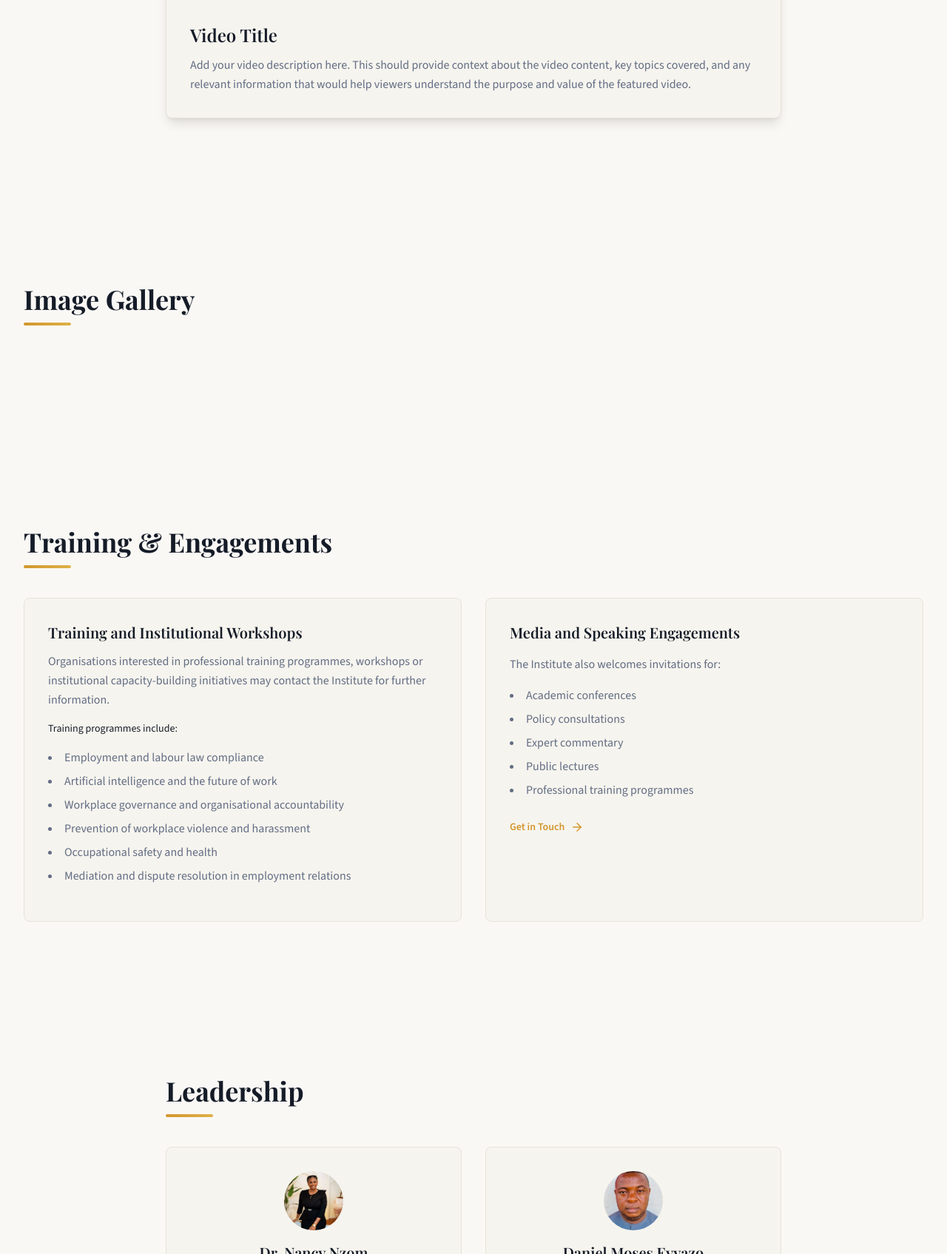
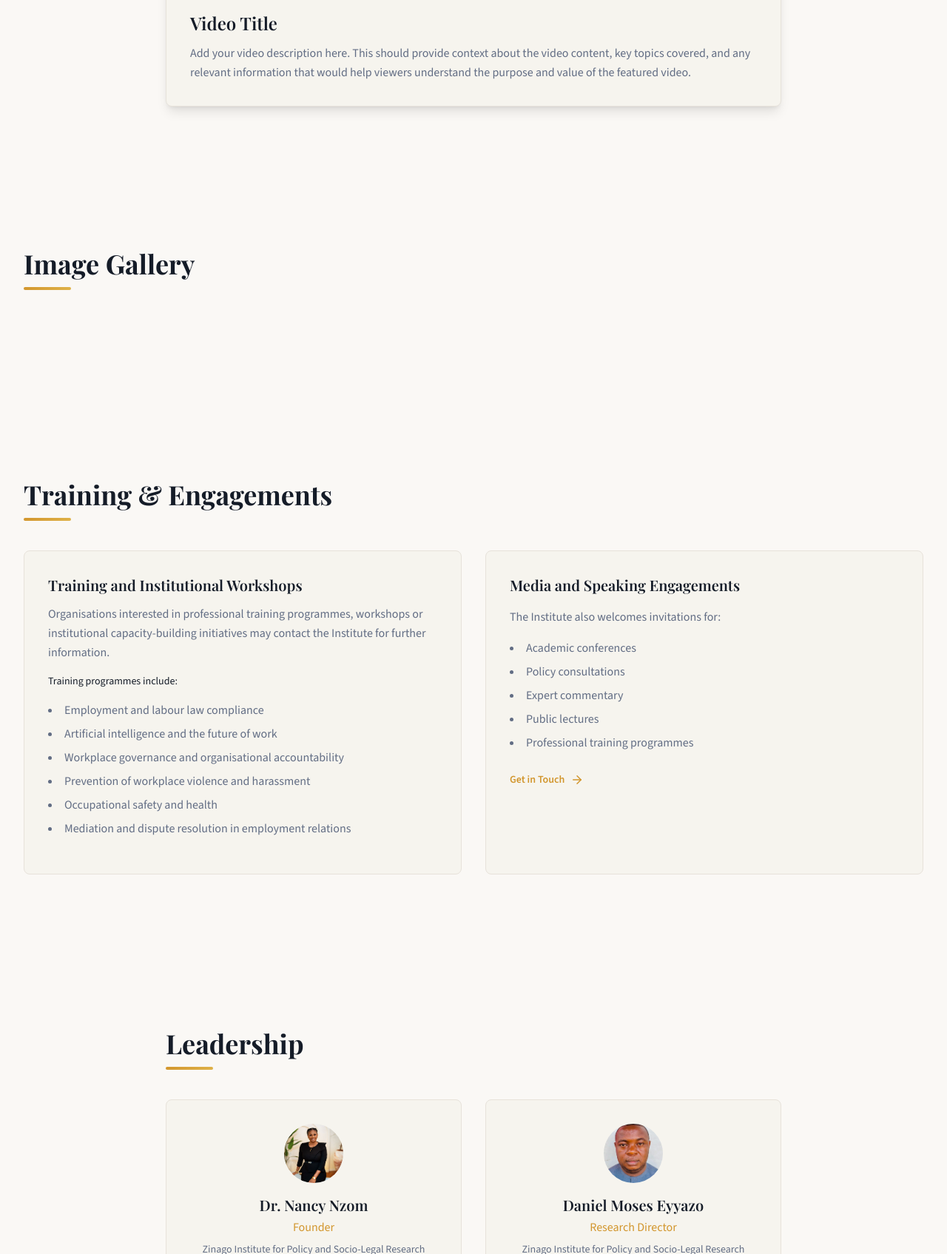
Before and after one commit to Emeka-Onwuepe/zinagoinstitute-new, a Django app: page / in a window 1280 px wide. Shown: the part 4805-6500 px from the top of the page at 74% size. Run offline with Django 5.2, Linux system fonts and the light colour scheme; data that the repository does not hold is empty; some libraries are stand-ins or nearby versions; some web fonts are replaced.

Commit message:
reduced padding

```diff
--- a/frontview/templates/frontview/imageGallery.html
+++ b/frontview/templates/frontview/imageGallery.html
@@ -1,5 +1,5 @@
 {% comment %} {/* Image Gallery */} {% endcomment %}
-<section class="py-20 md:py-28">
+<section class="py-18 md:py-24">
   <div class="container">
     {% include "frontview/sectionHeader.html" with title="Image Gallery" %}
     <div class="grid sm:grid-cols-2 lg:grid-cols-3 gap-6 mt-12">
--- a/frontview/templates/frontview/videoCard.html
+++ b/frontview/templates/frontview/videoCard.html
@@ -1,5 +1,5 @@
 {% comment %} {/* Video Player Card */} {% endcomment %}
-<section class="py-20 md:py-28">
+<section class="py-18 md:py-24">
   <div class="container max-w-4xl">
     {% include "frontview/sectionHeader.html" with title="Featured Video" %}
     <div class="bg-card border border-border rounded-lg overflow-hidden shadow-lg">
```
